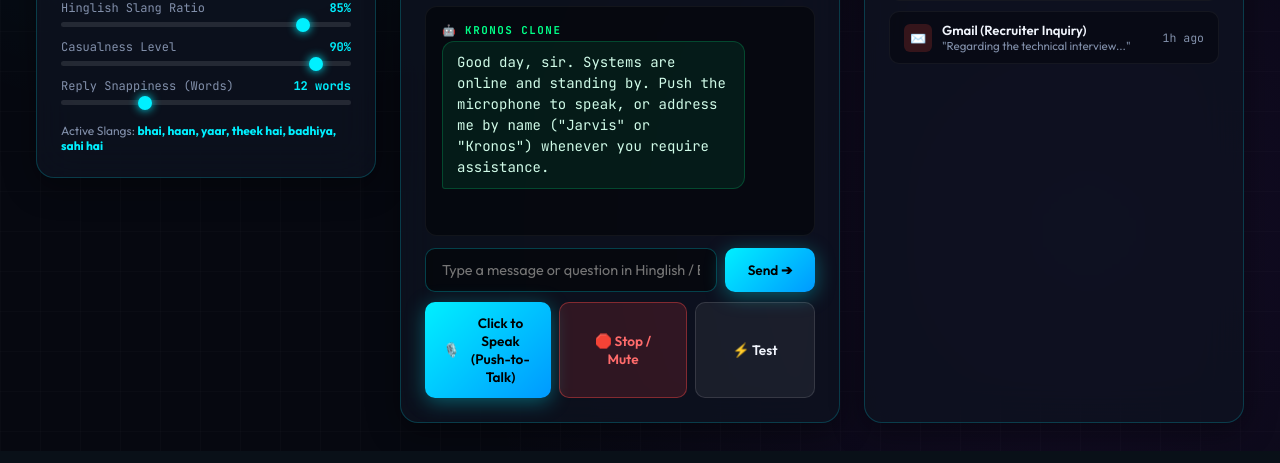
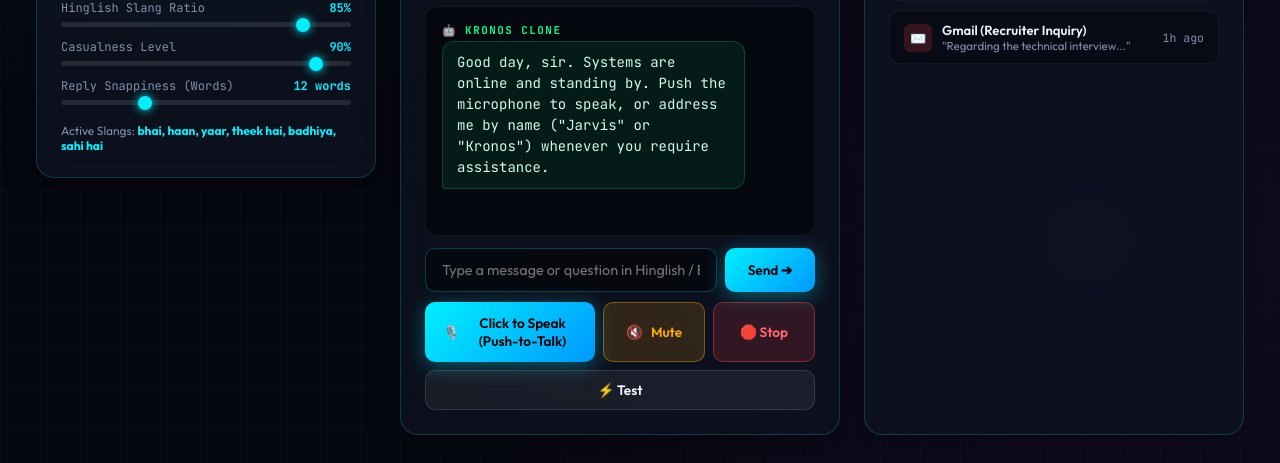
Before and after one commit to Krushna56/KRONOS, a Python web app: template app/templates/dashboard.html in a window 1280 px wide. Shown: the part 649-1112 px from the top of the page. Before the commit the page ends 1074 px from the top, so only its background shows below. Run offline with Jinja, Linux system fonts and the light colour scheme; the template is opened without the code that fills it, so the values that code supplies are empty.

Commit message:
feat(ui): separate Mute toggle and Stop buttons — full unmute support and instant speech stop

```diff
--- a/app/templates/dashboard.html
+++ b/app/templates/dashboard.html
@@ -793,13 +793,21 @@
                     <button class="btn btn-primary" style="flex: 0 0 90px;" onclick="sendTypedMessage()">Send ➔</button>
                 </div>
 
-                <div class="btn-row" style="display: flex; gap: 8px; margin-top: 10px;">
-                    <button class="btn btn-primary" id="btn-mic" onclick="toggleMicrophone()" style="flex: 1;">
+                <div class="btn-row" style="display: flex; gap: 8px; margin-top: 10px; flex-wrap: wrap;">
+                    <button class="btn btn-primary" id="btn-mic" onclick="toggleMicrophone()" style="flex: 1; min-width: 170px;">
                         <span id="btn-mic-icon">🎙️</span> <span id="btn-mic-text">Click to Speak (Push-to-Talk)</span>
                     </button>
-                    <button class="btn btn-secondary" id="btn-stop-speech" onclick="stopAllSpeechAndMic()"
-                            style="background: rgba(255, 70, 70, 0.15); border-color: rgba(255, 70, 70, 0.4); color: #ff6b6b;" title="Instantly silence speech and mic">
-                        🛑 Stop / Mute
+                    <!-- Separate MUTE / UNMUTE Toggle Button -->
+                    <button class="btn btn-secondary" id="btn-mute" onclick="toggleMute()"
+                            style="background: rgba(255, 170, 0, 0.15); border-color: rgba(255, 170, 0, 0.4); color: #ffaa00; min-width: 95px;"
+                            title="Toggle microphone mute">
+                        <span id="btn-mute-icon">🔇</span> <span id="btn-mute-text">Mute</span>
+                    </button>
+                    <!-- Separate STOP Button (Stops AI response) -->
+                    <button class="btn btn-secondary" id="btn-stop-speech" onclick="stopSpeakingNow()"
+                            style="background: rgba(255, 70, 70, 0.15); border-color: rgba(255, 70, 70, 0.4); color: #ff6b6b; min-width: 85px;"
+                            title="Stop KRONOS speech immediately">
+                        🛑 Stop
                     </button>
                     <button class="btn btn-secondary" onclick="simulateTestSpeech()" style="padding: 10px 14px;">
                         ⚡ Test
@@ -1163,9 +1171,128 @@
             };
         }
 
+        let isMuted = false;
+
+        function toggleMute() {
+            isMuted = !isMuted;
+            const muteBtn = document.getElementById('btn-mute');
+            const muteIcon = document.getElementById('btn-mute-icon');
+            const muteText = document.getElementById('btn-mute-text');
+            const badge = document.getElementById('voice-state-badge');
+
+            if (isMuted) {
+                // ── Muted State ──
+                if (recognition) {
+                    try { recognition.abort(); } catch(e){}
+                }
+                if ('speechSynthesis' in window) {
+                    window.speechSynthesis.cancel();
+                }
+                isListening = false;
+                isSpeaking = false;
+
+                const orb = document.getElementById('orb-core');
+                if (orb) {
+                    orb.classList.remove('listening');
+                    orb.classList.remove('speaking');
+                }
+
+                if (muteIcon) muteIcon.innerText = '🔊';
+                if (muteText) muteText.innerText = 'Unmute';
+                if (muteBtn) {
+                    muteBtn.style.background = 'rgba(0, 255, 136, 0.15)';
+                    muteBtn.style.borderColor = 'rgba(0, 255, 136, 0.4)';
+                    muteBtn.style.color = '#00ff88';
+                }
+                if (badge) {
+                    badge.innerText = 'MUTED';
+                    badge.style.background = 'rgba(255, 60, 60, 0.2)';
+                    badge.style.color = '#ff6060';
+                }
+            } else {
+                // ── Unmuted State ──
+                if (muteIcon) muteIcon.innerText = '🔇';
+                if (muteText) muteText.innerText = 'Mute';
+                if (muteBtn) {
+                    muteBtn.style.background = 'rgba(255, 170, 0, 0.15)';
+                    muteBtn.style.borderColor = 'rgba(255, 170, 0, 0.4)';
+                    muteBtn.style.color = '#ffaa00';
+                }
+
+                if (currentVoiceMode === 'wake_word') {
+                    if (badge) {
+                        badge.innerText = 'AWAITING WAKE WORD';
+                        badge.style.background = 'rgba(255, 170, 0, 0.15)';
+                        badge.style.color = '#ffaa00';
+                    }
+                    startListeningSafely();
+                } else {
+                    if (badge) {
+                        badge.innerText = 'MIC STANDBY';
+                        badge.style.background = 'rgba(0, 240, 255, 0.12)';
+                        badge.style.color = 'var(--cyan-neon)';
+                    }
+                }
+            }
+        }
+
+        function stopSpeakingNow() {
+            if ('speechSynthesis' in window) {
+                window.speechSynthesis.cancel();
+            }
+            isSpeaking = false;
+            const orb = document.getElementById('orb-core');
+            if (orb) orb.classList.remove('speaking');
+
+            const badge = document.getElementById('voice-state-badge');
+            if (badge) {
+                badge.innerText = 'SPEECH STOPPED';
+                badge.style.background = 'rgba(255, 60, 60, 0.2)';
+                badge.style.color = '#ff6060';
+                setTimeout(() => {
+                    if (badge && !isSpeaking) {
+                        if (isMuted) {
+                            badge.innerText = 'MUTED';
+                            badge.style.background = 'rgba(255, 60, 60, 0.2)';
+                            badge.style.color = '#ff6060';
+                        } else if (currentVoiceMode === 'wake_word') {
+                            badge.innerText = 'AWAITING WAKE WORD';
+                            badge.style.background = 'rgba(255, 170, 0, 0.15)';
+                            badge.style.color = '#ffaa00';
+                        } else {
+                            badge.innerText = 'MIC STANDBY';
+                            badge.style.background = 'rgba(0, 240, 255, 0.12)';
+                            badge.style.color = 'var(--cyan-neon)';
+                        }
+                    }
+                }, 1200);
+            }
+        }
+
+        function stopListening() {
+            if (recognition) {
+                try { recognition.stop(); } catch(e){}
+            }
+            isListening = false;
+            const orb = document.getElementById('orb-core');
+            if (orb) orb.classList.remove('listening');
+
+            const badge = document.getElementById('voice-state-badge');
+            if (badge && !isSpeaking && !isMuted) {
+                badge.innerText = 'MIC STANDBY';
+                badge.style.background = 'rgba(0, 240, 255, 0.12)';
+                badge.style.color = 'var(--cyan-neon)';
+            }
+
+            const btnText = document.getElementById('btn-mic-text');
+            if (btnText && currentVoiceMode === 'push_to_talk') {
+                btnText.innerText = 'Click to Speak (Push-to-Talk)';
+            }
+        }
+
         function startListeningSafely() {
             if (!recognition) return;
-            isManuallyMuted = false;
+            if (isMuted) return; // Do not start if muted
             if ('speechSynthesis' in window) {
                 window.speechSynthesis.cancel();
             }
@@ -1182,41 +1309,21 @@
                 return;
             }
 
+            // If muted, clicking the microphone automatically unmutes
+            if (isMuted) {
+                toggleMute();
+            }
+
             if (isListening) {
-                stopAllSpeechAndMic();
+                stopListening();
             } else {
                 startListeningSafely();
             }
         }
 
         function stopAllSpeechAndMic() {
-            isManuallyMuted = true;
-            if ('speechSynthesis' in window) {
-                window.speechSynthesis.cancel();
-            }
-            if (recognition) {
-                try { recognition.abort(); } catch(e){}
-            }
-            isListening = false;
-            isSpeaking = false;
-
-            const orb = document.getElementById('orb-core');
-            if (orb) {
-                orb.classList.remove('listening');
-                orb.classList.remove('speaking');
-            }
-
-            const badge = document.getElementById('voice-state-badge');
-            if (badge) {
-                badge.innerText = 'MUTED / STANDBY';
-                badge.style.background = 'rgba(255, 80, 80, 0.15)';
-                badge.style.color = '#ff6b6b';
-            }
-
-            const btnText = document.getElementById('btn-mic-text');
-            if (btnText && currentVoiceMode === 'push_to_talk') {
-                btnText.innerText = 'Click to Speak (Push-to-Talk)';
-            }
+            stopSpeakingNow();
+            stopListening();
         }
 
         function sendTypedMessage() {
```
